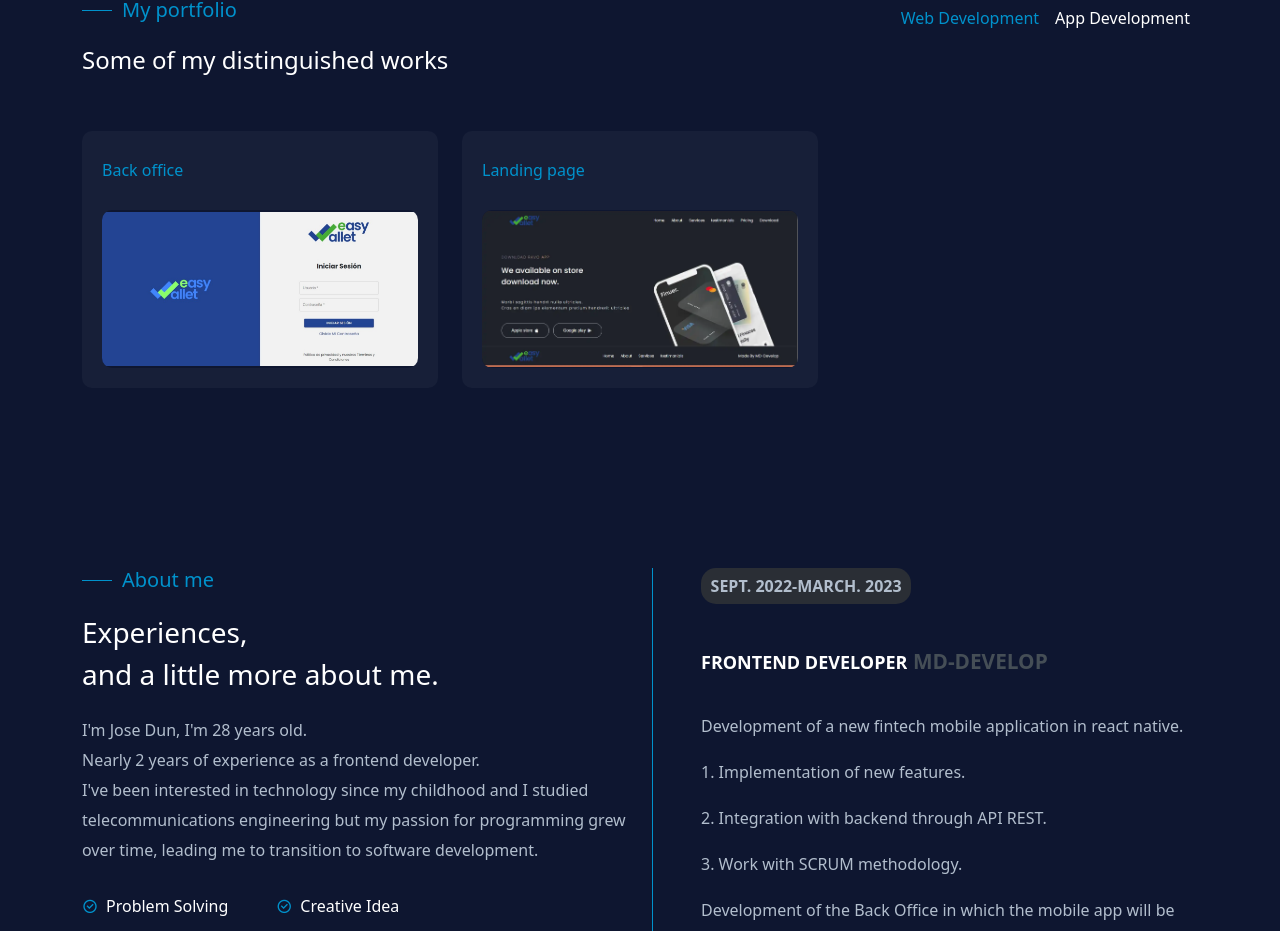
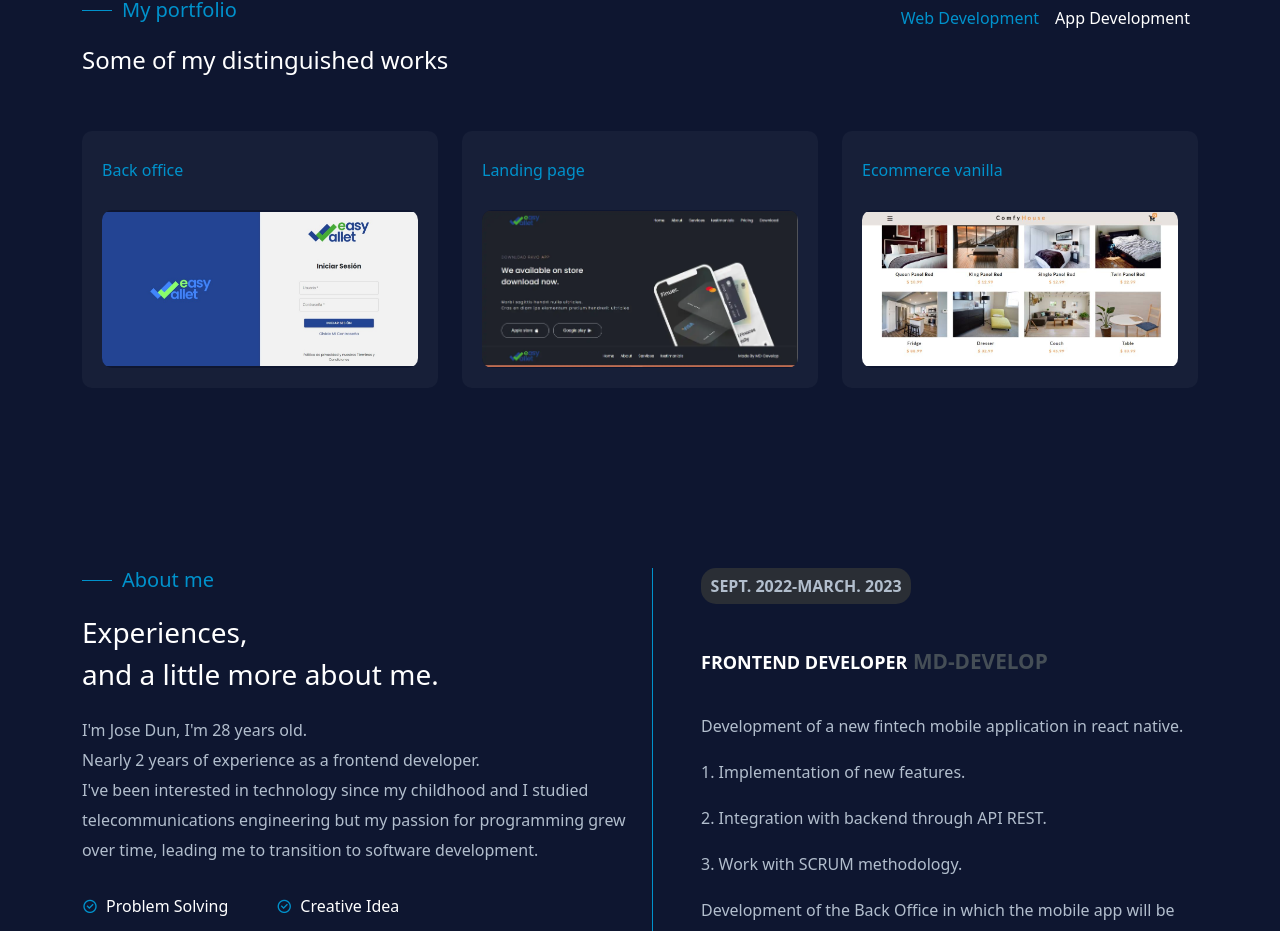
Before and after one commit to JoseDun/portfolio, a Next.js app: page / in a window 1280 px wide. Shown: the part 796-1727 px from the top of the page. Built offline with nearby package versions, Linux system fonts and the light colour scheme.

Commit message:
added project id-04 web

```diff
--- a/components/data/portfolio.js
+++ b/components/data/portfolio.js
@@ -24,6 +24,14 @@ export const portfolio = [
     keyword: ["Next.js", "Responsive Design"],
     liveUrl: "https://github.com/JoseDun/landing-page",
   },
+  {
+    id: "04",
+    title: "Ecommerce vanilla",
+    img: "/images/ecommerce-vanilla.jpg",
+    category: "Web",
+    keyword: ["JavaScript vanilla", "Responsive Design"],
+    liveUrl: "https://github.com/JoseDun/ecommerce-vanilla",
+  },
 ];
 
 export const getPortfolioData = () => {
```
Also changed, not shown: public/images/ecommerce-vanilla.jpg (added).
